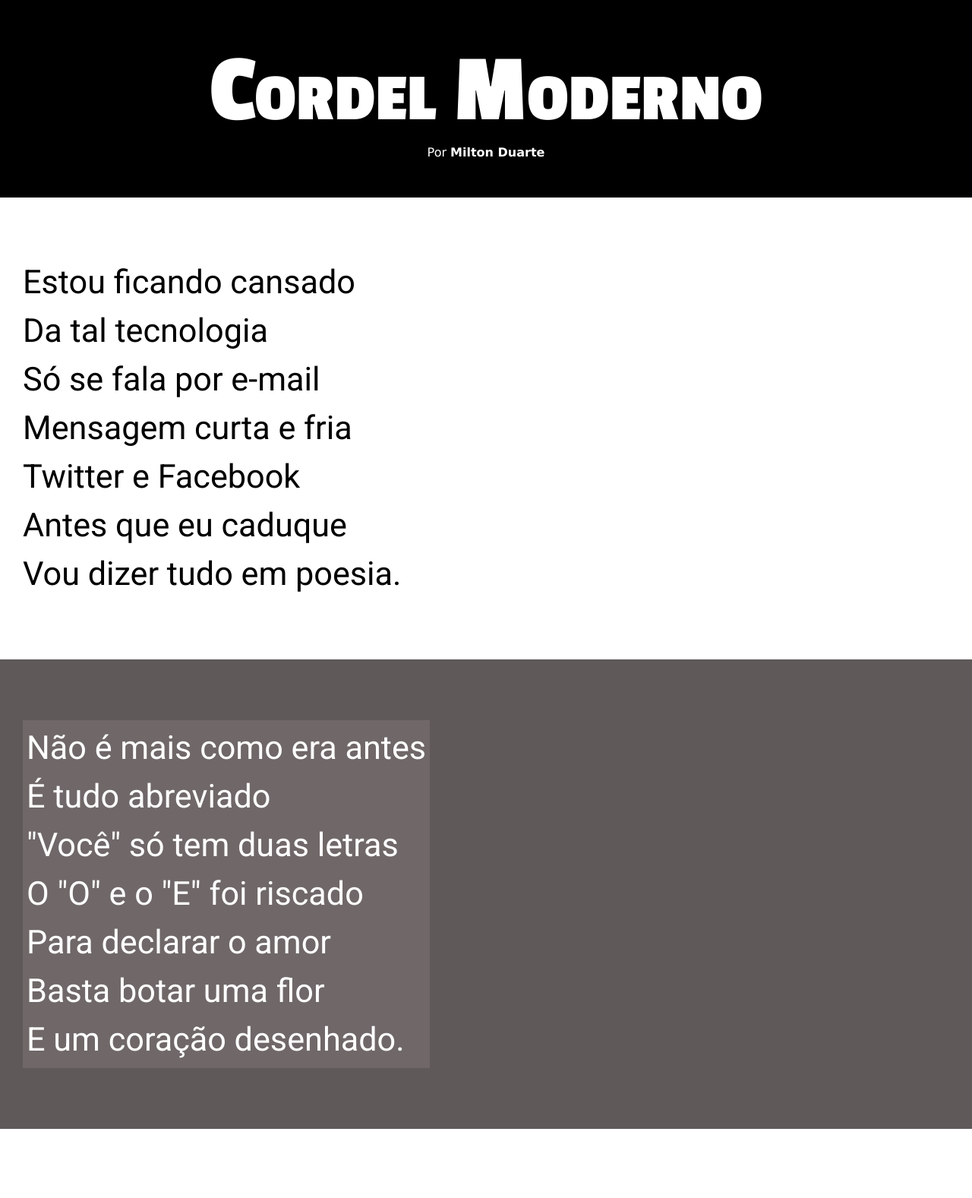
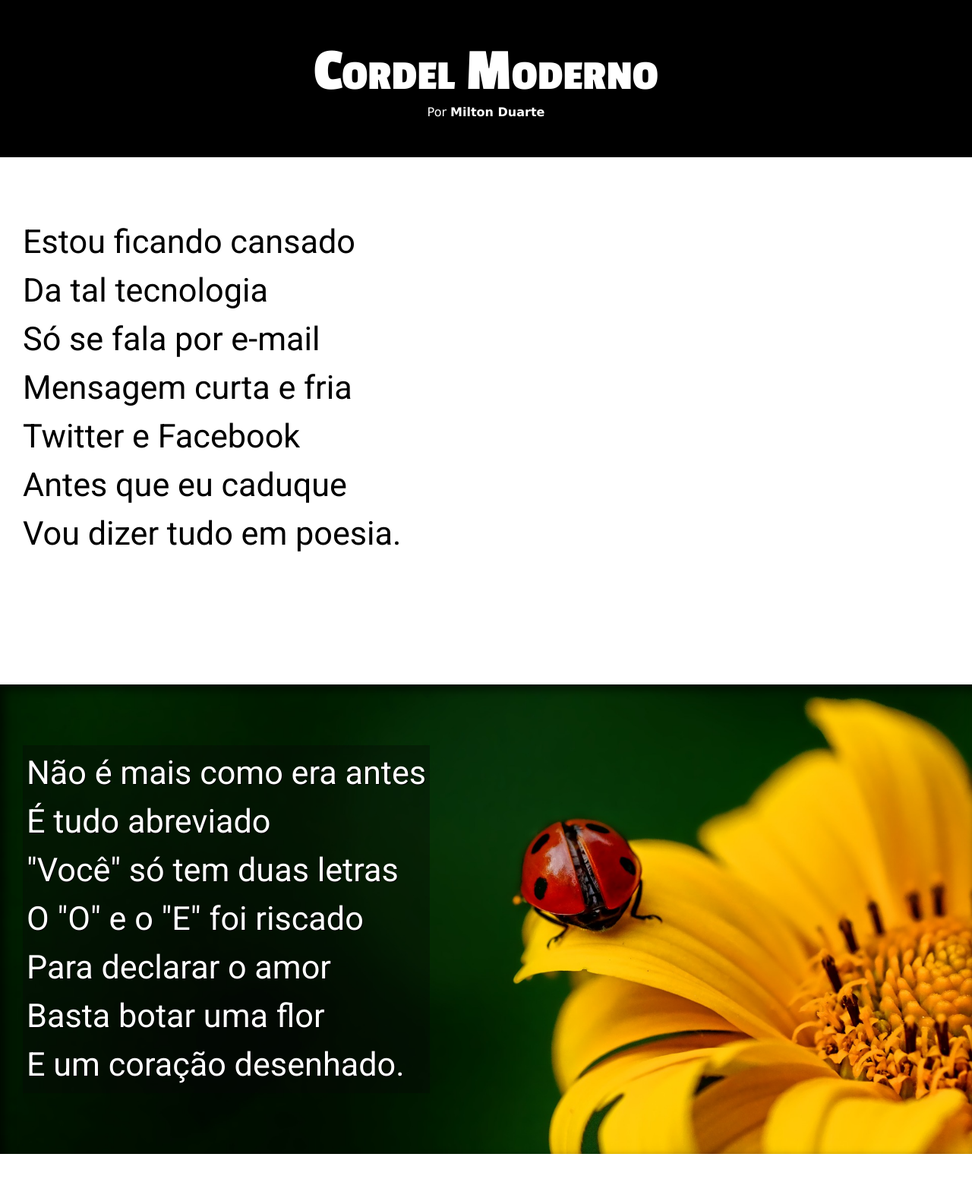
Before and after one commit to HelderAsao/Exercicios, a plain HTML site: page d012/index.html in a window 1280 px wide. Shown: the top 1577 px of the page at 76% size. Drawn offline with Linux system fonts and the light colour scheme.

Commit message:
atualizacao

```diff
--- a/d012/estilo/style.css
+++ b/d012/estilo/style.css
@@ -32,7 +32,7 @@ header>h1 {
     color: white;
     font-variant: small-caps;
     font-family: var(--font2);
-    font-size: 10vw;
+
 
 }
 
@@ -70,13 +70,35 @@ section.normal{
 section.imagem{
     background-color: rgb(95, 89, 89);
     color: white;
+    box-shadow: inset 6px 6px 13px 0px rgba(0, 0, 0, 0.651);
+    background-size: cover;
+    background-attachment: fixed;
 }
 
 section.imagem>p{
 
-    background-color: rgb(112, 104, 104);
+    background-color: rgba(7, 7, 7, 0.356);
     display: inline-block;
     padding: 5px;
+    text-shadow: 1px 1px 0px black;
+}
+
+section#img01{
+
+    background-image: url(../imagens/background001.jpg);
+    background-position: right center;
+
+}
+
+section#img02{
+
+    background-image: url(../imagens/background002.jpg);
+    background-position: right center;
+
+}
+
+section >p {
+    padding-bottom: 2em;
 }
 
 footer{
@@ -89,7 +111,7 @@ footer{
 
 
 
-@media(min-width:1100px){
+@media(min-width:1250px){
 
     section{
 
@@ -101,4 +123,8 @@ footer{
     font-size: 2.7rem;
     }
 
+    header>h1{
+        font-size: 5rem;
+    }
+
 }
--- a/d012/index.html
+++ b/d012/index.html
@@ -28,7 +28,7 @@
 
 
 
-<section class="imagem">
+<section class="imagem" id="img01">
     <p>
         Não é mais como era antes <br>
         É tudo abreviado <br>
@@ -51,7 +51,8 @@
         Agora é .com <br>
         Se o saite é muito bom <br>
         Ele vale um alto preço. <br>
-
+    </p>
+     <p>
         Pra piorar a liguagem <br>
         O emoticom é um risco <br>
         Tem símbolo para tudo <br>
@@ -60,11 +61,12 @@
         Pra entender como fica <br>
         Decifre esse rabisco. <br>
     </p>
+
 </section>
 
 
 
-<section class="imagem">
+<section class="imagem" id="img02">
     <p>
         Tenho saudade das cartas <br>
         Escritas com a própria mão <br>
@@ -87,7 +89,8 @@
         Abriu outro aplicativo <br>
         O mundo ficou cativo <br>
         Da tecnologia do agora. <br>
-
+    </p>
+    <p>
         Felizmente, pra orar <br>
         Não precisa de internet <br>
         Deus escuta todo mundo <br>
@@ -96,6 +99,7 @@
         Seus lábios são aparelhos <br>
         Deixe que Deus interprete. <br>
     </p>
+
 </section>
 
 <footer>
```
